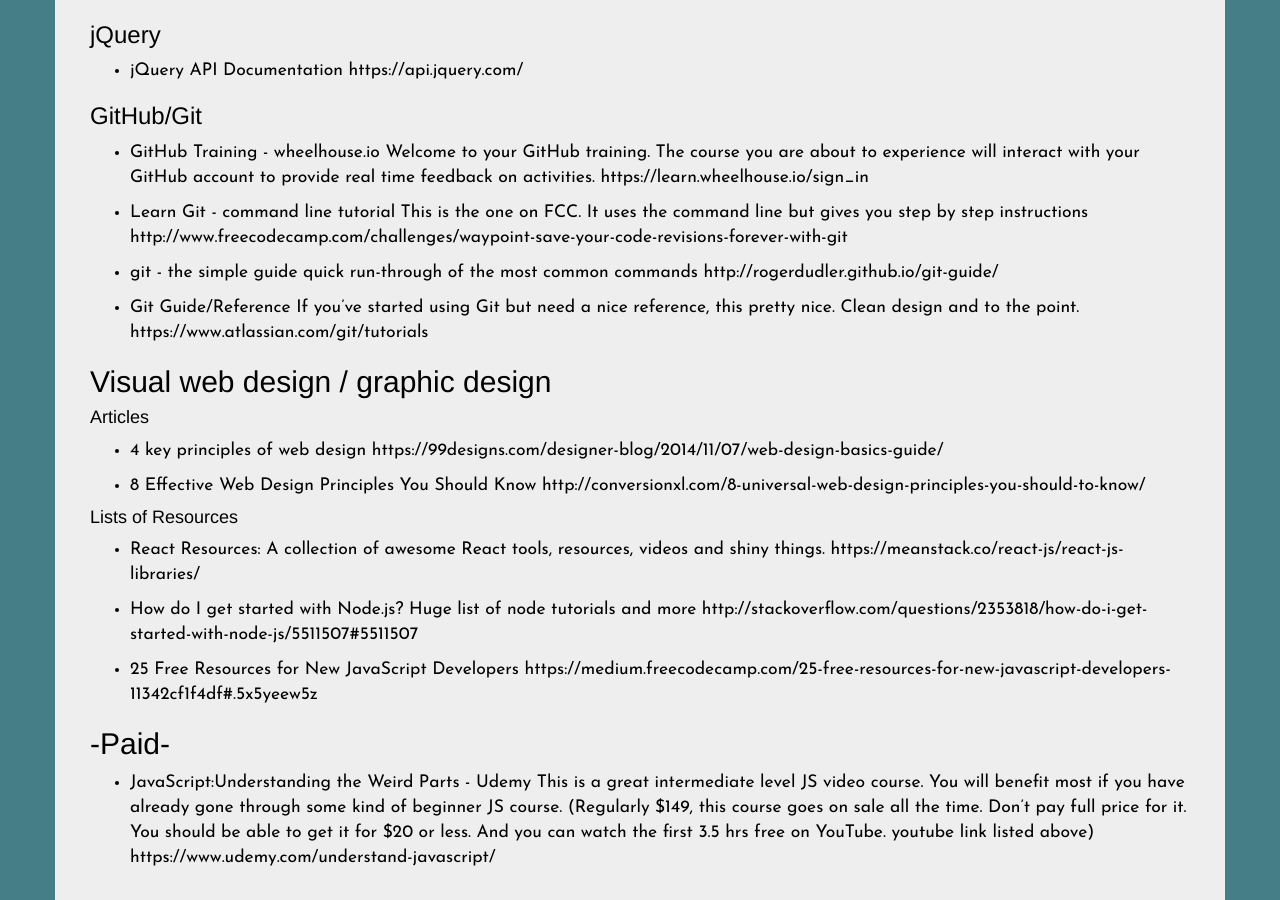
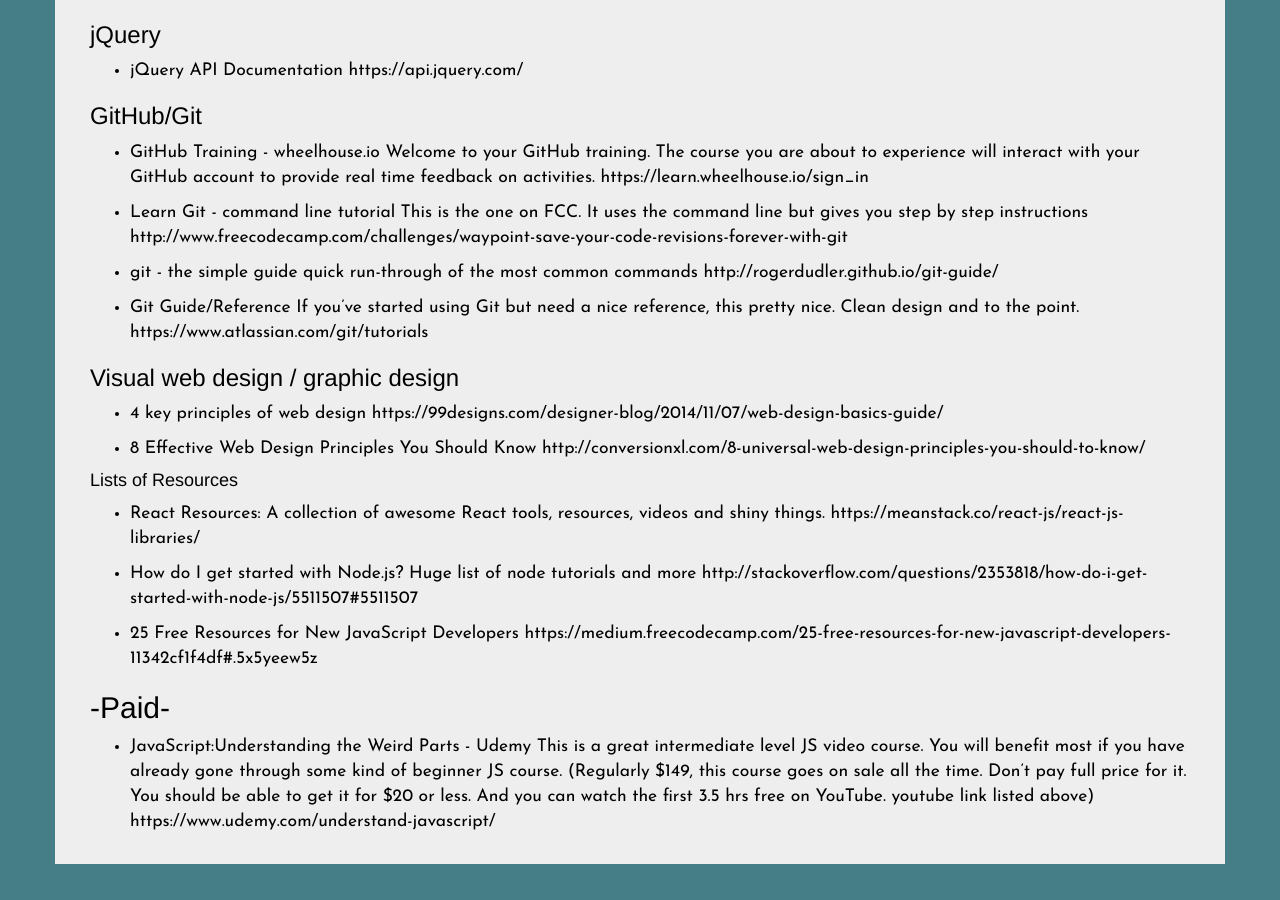
Before and after one commit to dallassoftwaredevelopers/freecodecampdallas.github.io, a Jekyll site: the page built from resources/index.md, in a window 1280 px wide and 900 px high, scrolled down 856 px. Built offline with Jekyll 4.4.1, drawn with Linux system fonts in a browser that asks for light colours; after the commit the page ends 1720 px from its top, so only the background shows below that.

Commit message:
remove 'Articles' category

```diff
--- a/resources/index.md
+++ b/resources/index.md
@@ -64,9 +64,7 @@ http://rogerdudler.github.io/git-guide/
 If you've started using Git but need a nice reference, this pretty nice. Clean design and to the point.
 https://www.atlassian.com/git/tutorials
 
-## Visual web design / graphic design
-
-#### Articles
+### Visual web design / graphic design
 
 * 4 key principles of web design https://99designs.com/designer-blog/2014/11/07/web-design-basics-guide/
 
```
